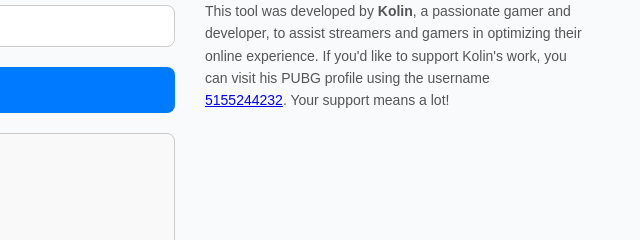
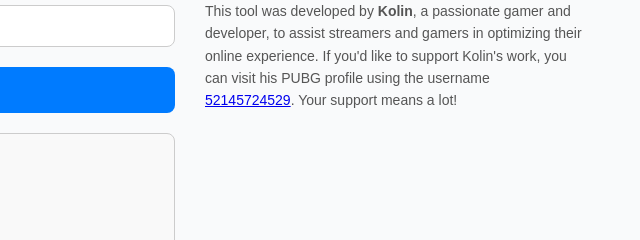
Before and after one commit to DarkCodeSpeed/WireGuard-Config-Generator, a plain HTML site: page index.html in a window 1280 px wide. Shown: the part 398-638 px from the top of the page, 640-1280 px from the left. Drawn offline with Linux system fonts and the light colour scheme.

Commit message:
Update index.html
set the real username

```diff
--- a/index.html
+++ b/index.html
@@ -209,7 +209,7 @@
             <p>
                 This tool was developed by <strong>Kolin</strong>, a passionate gamer and developer, to assist streamers and gamers in optimizing their online experience.
                 If you'd like to support Kolin's work, you can visit his PUBG profile using the username
-                <a href="https://pubg.com" target="_blank"><i class="fa-brands fa-pubg icon"></i> 5155244232</a>. Your support means a lot!
+                <a href="https://pubg.com" target="_blank"><i class="fa-brands fa-pubg icon"></i> 52145724529</a>. Your support means a lot!
             </p>
         </div>
     </div>
```
